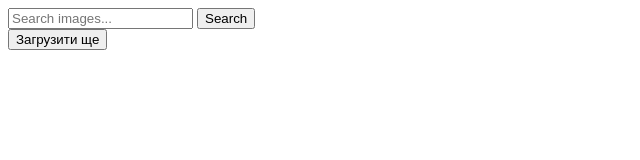
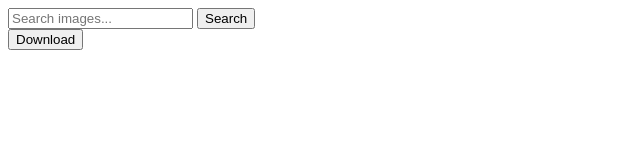
Before and after one commit to IhorRykun/goit-js-hw-11, a plain HTML site: page index.html in a window 1280 px wide. Shown: the full height of the page, 0-640 px from the left. Drawn offline with Linux system fonts and the light colour scheme.

Commit message:
Deploying to gh-pages from @ IhorRykun/goit-js-hw-11@2fab073ce9a32e8f90594a6bce8d806ad30ab58e 🚀

```diff
--- a/index.html
+++ b/index.html
@@ -1 +1 @@
-<!DOCTYPE html><html lang="en"><head><link rel="stylesheet" href="/goit-js-hw-11/index.7b5a2f6d.css"><meta charset="utf-8"><meta http-equiv="X-UA-Compatible" content="IE=edge"><meta name="viewport" content="width=device-width, initial-scale=1.0"><title>Homework 10</title></head><body> <form class="search-form" id="search-form"> <input class="input__search" type="text" name="searchQuery" autocomplete="off" placeholder="Search images..."> <button class="button__search" type="submit">Search</button> </form> <div class="gallery"></div> <div class="container__button is_hiden"> <button class="button__add" type="button">Загрузити ще</button> </div> <script src="/goit-js-hw-11/index.93339f2b.js" type="module"></script><script src="/goit-js-hw-11/index.7aaa5cee.js" nomodule="" defer></script> </body></html>
+<!DOCTYPE html><html lang="en"><head><link rel="stylesheet" href="/goit-js-hw-11/index.7b5a2f6d.css"><meta charset="utf-8"><meta http-equiv="X-UA-Compatible" content="IE=edge"><meta name="viewport" content="width=device-width, initial-scale=1.0"><title>Homework 10</title></head><body> <form class="search-form" id="search-form"> <input class="input__search" type="text" name="searchQuery" autocomplete="off" placeholder="Search images..."> <button class="button__search" type="submit">Search</button> </form> <div class="gallery"></div> <div class="container__button is_hiden"> <button class="button__add" type="button">Download</button> </div> <script src="/goit-js-hw-11/index.93339f2b.js" type="module"></script><script src="/goit-js-hw-11/index.7aaa5cee.js" nomodule="" defer></script> </body></html>
```
